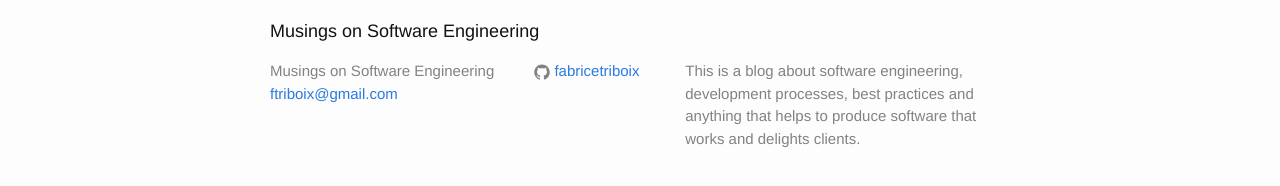
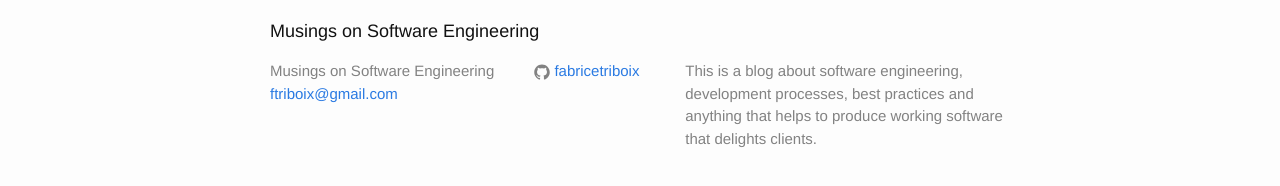
Before and after one commit to fabricetriboix/fabricetriboix.github.io, a Jekyll site: the page built from index.html, in a window 1280 px wide. Shown: the part 309-495 px from the top of the page. Built offline with Jekyll 4.4.1, drawn with Linux system fonts in a browser that asks for light colours.

Commit message:
Update _config.yml
Minor re-phrasing

```diff
--- a/_config.yml
+++ b/_config.yml
@@ -11,7 +11,7 @@ email: ftriboix@gmail.com
 description: > # this means to ignore newlines until "baseurl:"
   This is a blog about software engineering, development
   processes, best practices and anything
-  that helps to produce software that works and delights clients.
+  that helps to produce working software that delights clients.
 baseurl: "" # the subpath of your site, e.g. /blog
 url: "http://fabricetriboix.github.io" # the base hostname & protocol for your site
 #twitter_username: jekyllrb
```
